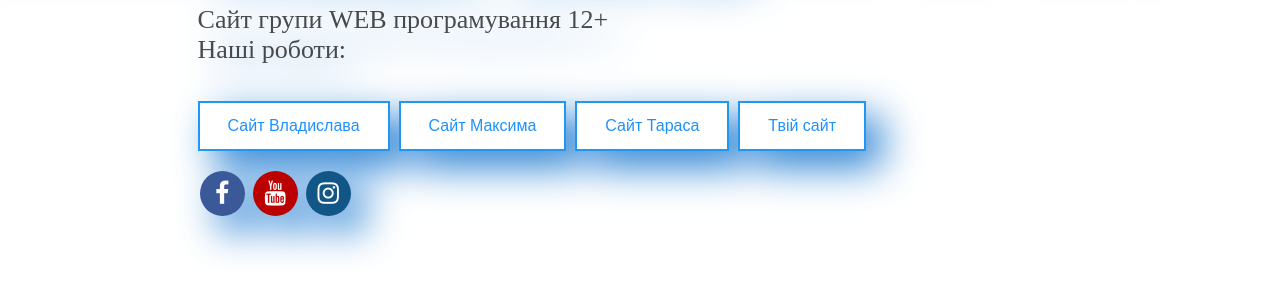
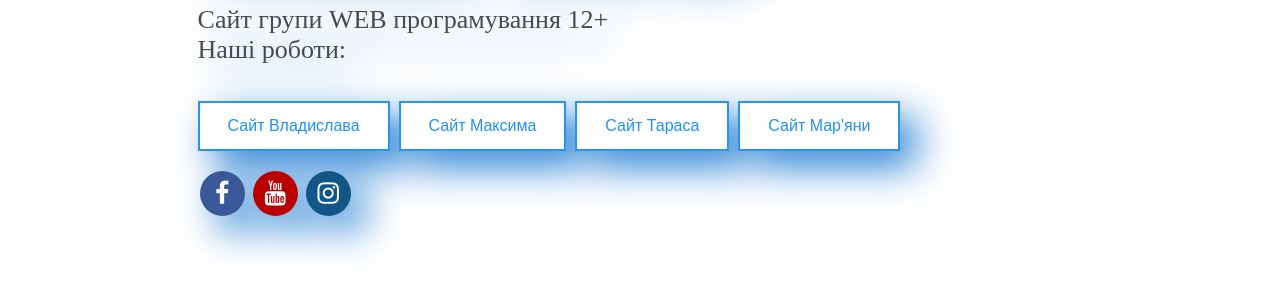
Before and after one commit to abaku/dytiachykrai_gr1, a plain HTML site: page index.html in a window 1280 px wide. Shown: the part 316-612 px from the top of the page. Drawn offline with Linux system fonts and the light colour scheme.

Commit message:
сайт мар'яни добавив (string 20)

```diff
--- a/index.html
+++ b/index.html
@@ -17,7 +17,7 @@
     <button class="btn info" onclick="document.location='https://vlad-prog-pixel.github.io/123'">Сайт Владислава</button>
     <button class="btn info" onclick="document.location='https://maksum37.github.io/sajt1'">Сайт Максима</button>
     <button class="btn info" onclick="document.location='https://taras77bf.github.io/football/index.html'">Сайт Тараса</button>
-    <button class="btn info" onclick="document.location='https://abaku.github.io/dytiachykrai_gr1/test1.html'">Твій сайт</button>
+    <button class="btn info" onclick="document.location='https://yaneznaushopysaty.github.io/dreamteam/'">Сайт Мар'яни</button>
     <br>
   </div>
 
```
